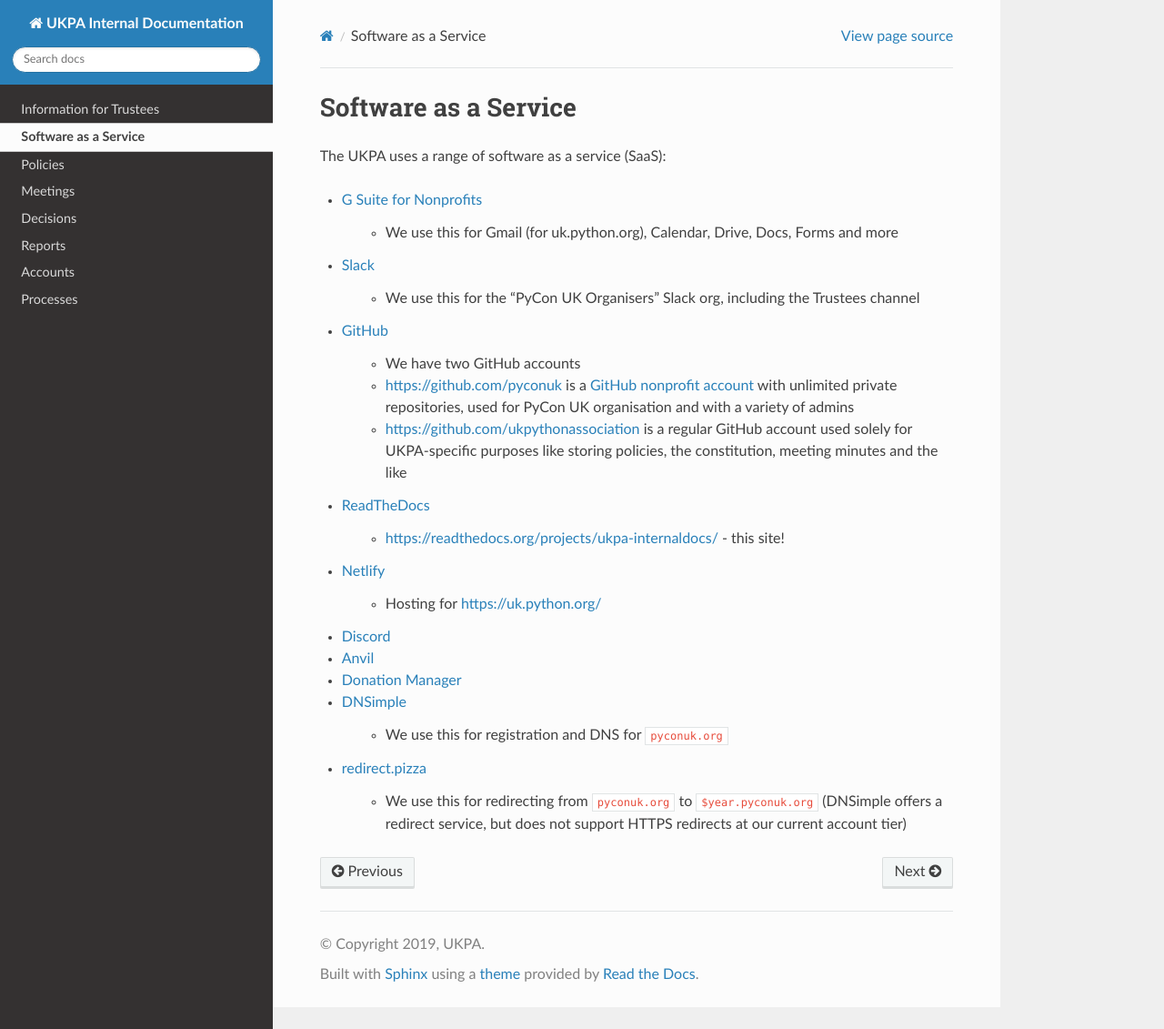
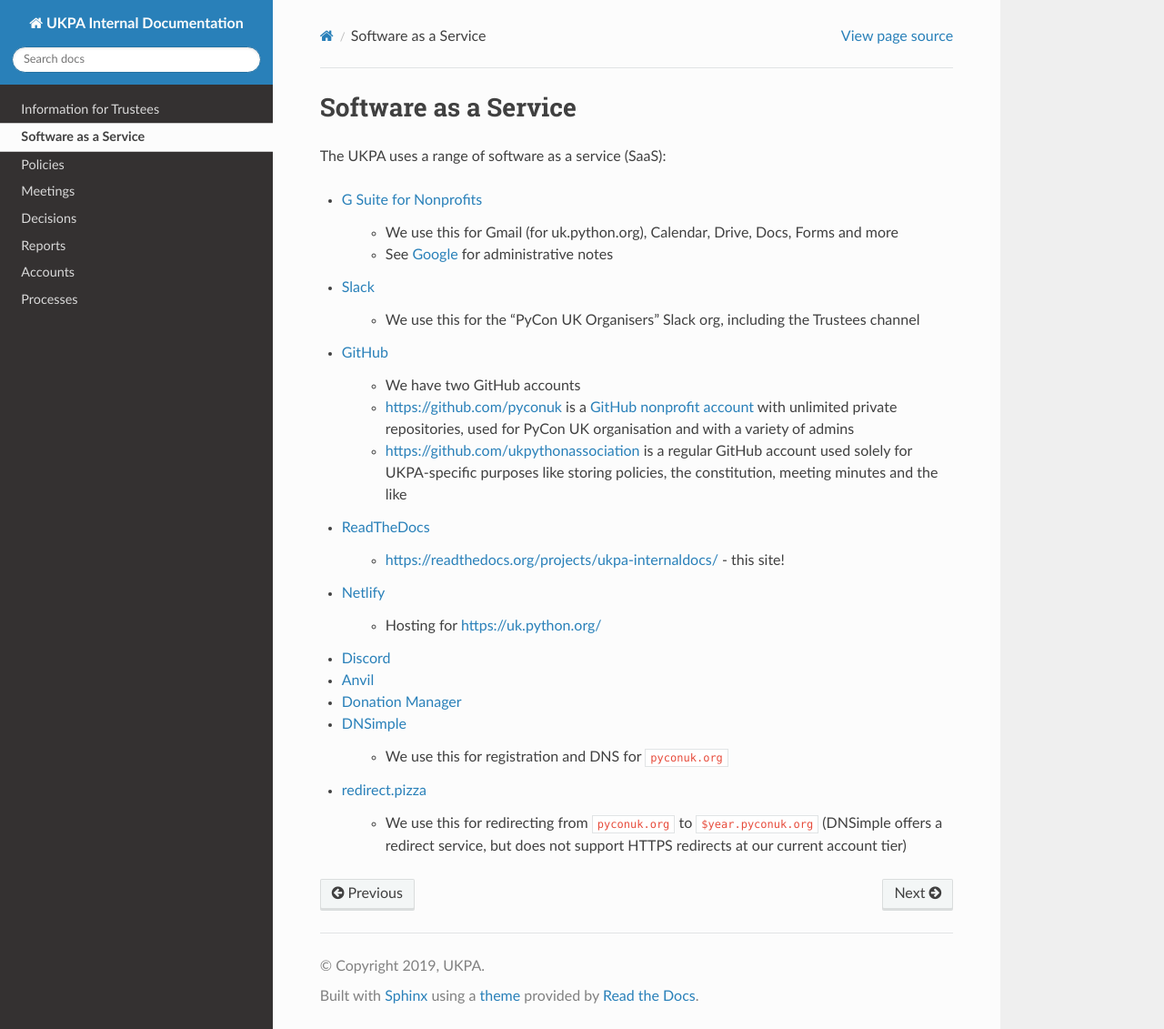
Before and after one commit to UKPythonAssociation/ukpa-internaldocs, a Sphinx documentation site: the page built from source/saas.rst, in a window 1280 px wide and 1131 px high. Shown: the whole window at 91% size. Built offline with Sphinx 7.4.7 and the Read the Docs theme 3.1.0, drawn with Linux system fonts in a browser that asks for light colours.

Commit message:
Link between SaaS and Google docs

```diff
--- a/source/process/google.rst
+++ b/source/process/google.rst
@@ -1,7 +1,7 @@
 Google
 ======
 
-We have a Google Workspace.
+:doc:`We have a Google Workspace <../saas>`.
 Some administrative notes:
 
 Google Drive
--- a/source/saas.rst
+++ b/source/saas.rst
@@ -5,7 +5,8 @@
 
 * `G Suite for Nonprofits <https://www.google.com/nonprofits/offerings/apps-for-nonprofits/>`_
 
-	* We use this for Gmail (for uk.python.org), Calendar, Drive, Docs, Forms and more
+    * We use this for Gmail (for uk.python.org), Calendar, Drive, Docs, Forms and more
+    * See :doc:`process/google` for administrative notes
 * `Slack <https://slack.com/>`_
 
     * We use this for the "PyCon UK Organisers" Slack org, including the Trustees channel
```
